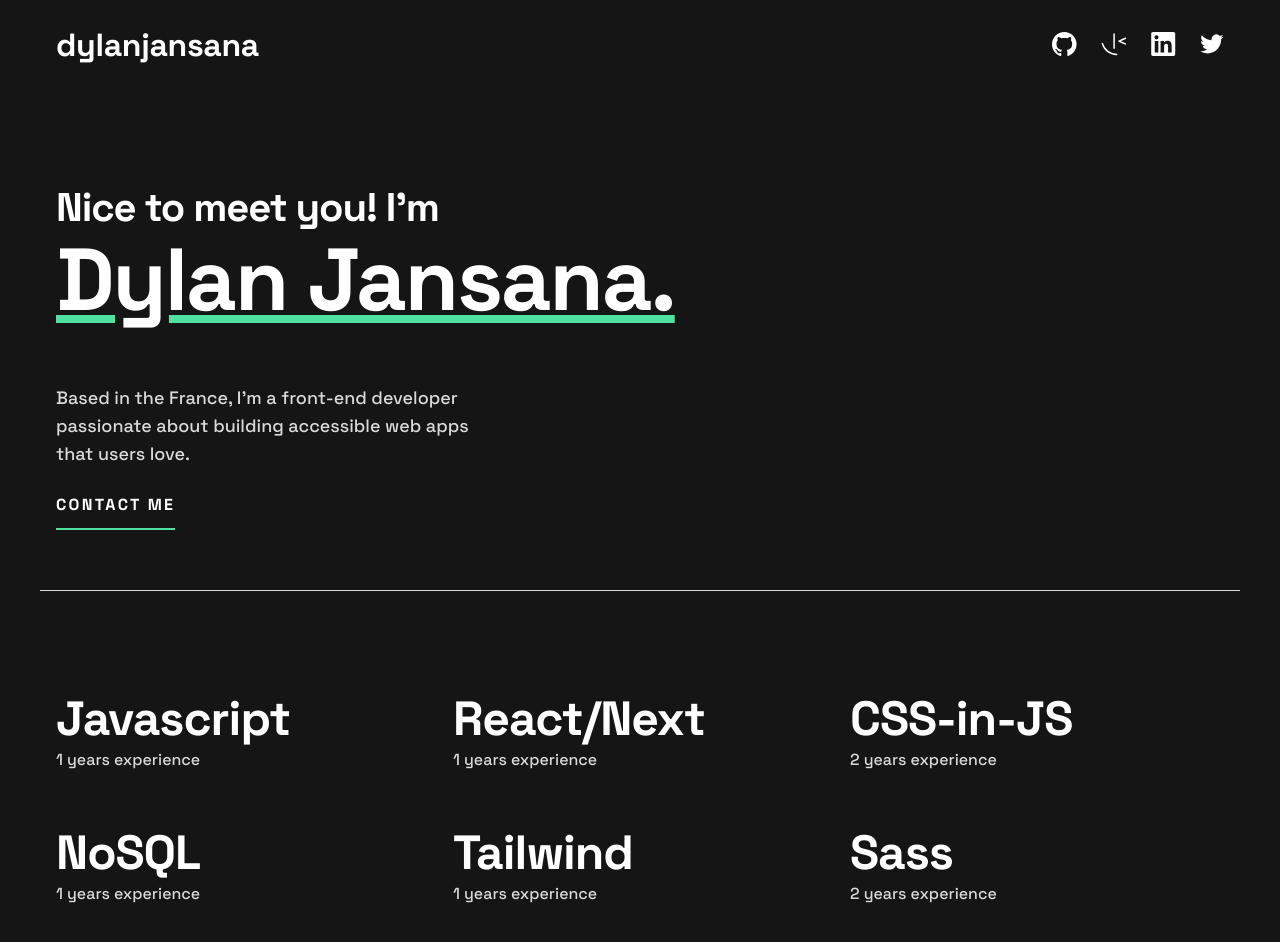
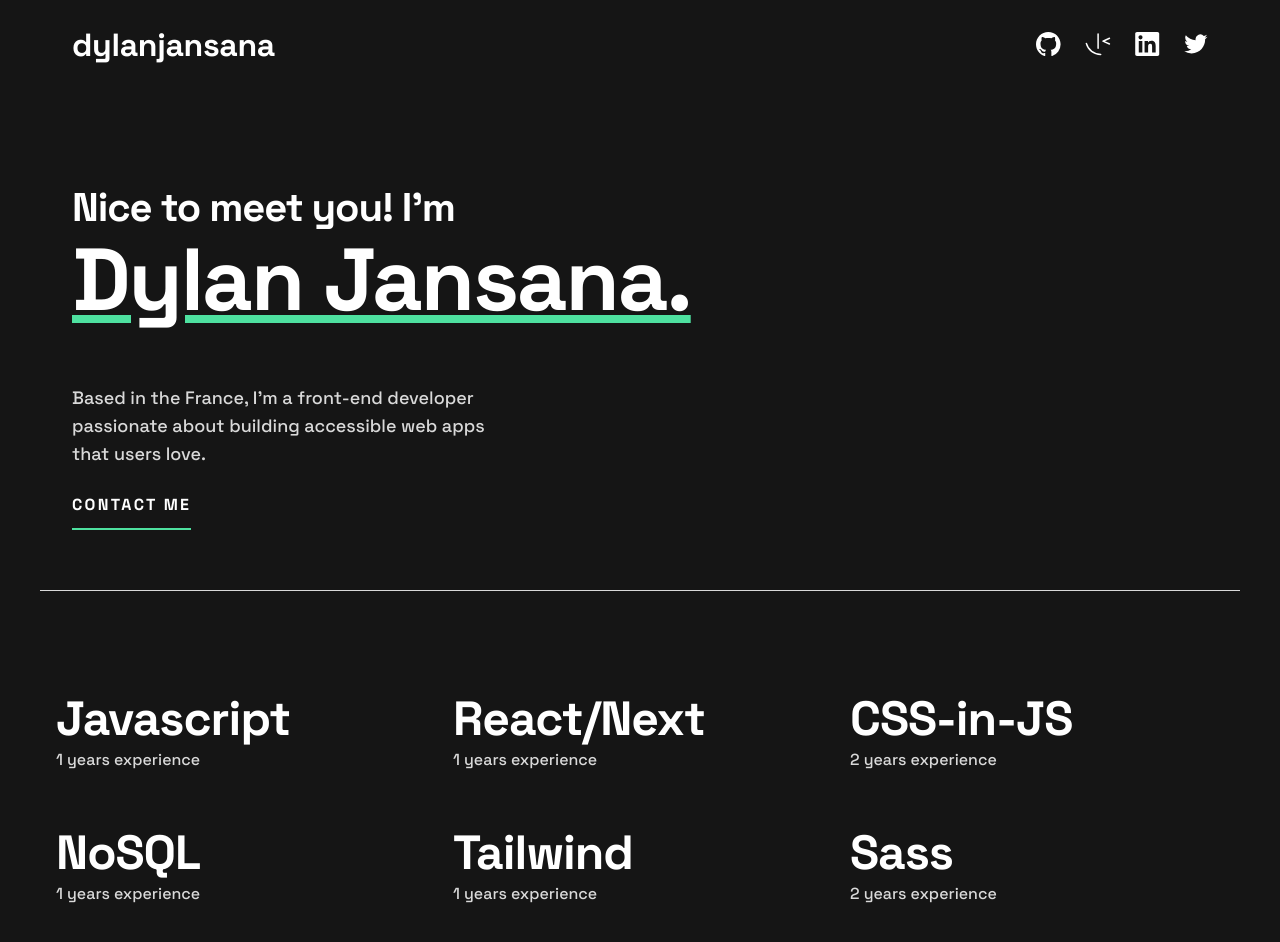
Before and after one commit to SwiichyCode/-FM-single-page-portfolio, a Next.js app: page / in a window 1280 px wide. Shown: the top 942 px of the page. Built offline with nearby package versions, Linux system fonts and the light colour scheme.

Commit message:
fix: responsive

```diff
--- a/src/components/Experiences/styles.ts
+++ b/src/components/Experiences/styles.ts
@@ -7,6 +7,7 @@
 
   @media screen and (min-width: 768px) {
     border-bottom: none;
+    padding: 4rem 1.6rem;
   }
 
   @media screen and (min-width: 1024px) {
--- a/src/components/Footer/index.tsx
+++ b/src/components/Footer/index.tsx
@@ -23,7 +23,7 @@
     display: flex;
     flex-direction: column;
     align-items: center;
-    /* margin: 0 -3.2rem; */
+    margin: 0 0rem;
     padding: 0 2.9 0 3rem;
 
     .footer-navbar {
--- a/src/components/Header/styles.ts
+++ b/src/components/Header/styles.ts
@@ -2,6 +2,11 @@
 
 export const Container = styled.header`
   padding: 0 1.6rem;
+
+  @media screen and (min-width: 768px) {
+    padding: 0 3.2rem;
+  }
+
   @media screen and (min-width: 1024px) {
     width: 100%;
     max-width: 120rem;
--- a/src/components/Hero/styles.ts
+++ b/src/components/Hero/styles.ts
@@ -12,11 +12,11 @@
 
   @media screen and (min-width: 768px) {
     width: 100%;
-    max-width: 44.3rem;
     text-align: left;
     align-items: flex-start;
     gap: 6rem;
     margin-bottom: 6rem;
+    padding: 0 3.2rem;
   }
 
   @media screen and (min-width: 1024px) {
--- a/src/components/Projects/styles.ts
+++ b/src/components/Projects/styles.ts
@@ -9,11 +9,13 @@
 
   @media screen and (min-width: 768px) {
     margin-bottom: 10rem;
+    padding: 0 3.2rem;
   }
 
   @media screen and (min-width: 1024px) {
     width: 100%;
     max-width: 120rem;
+    padding: 0;
   }
 
   header {
```
